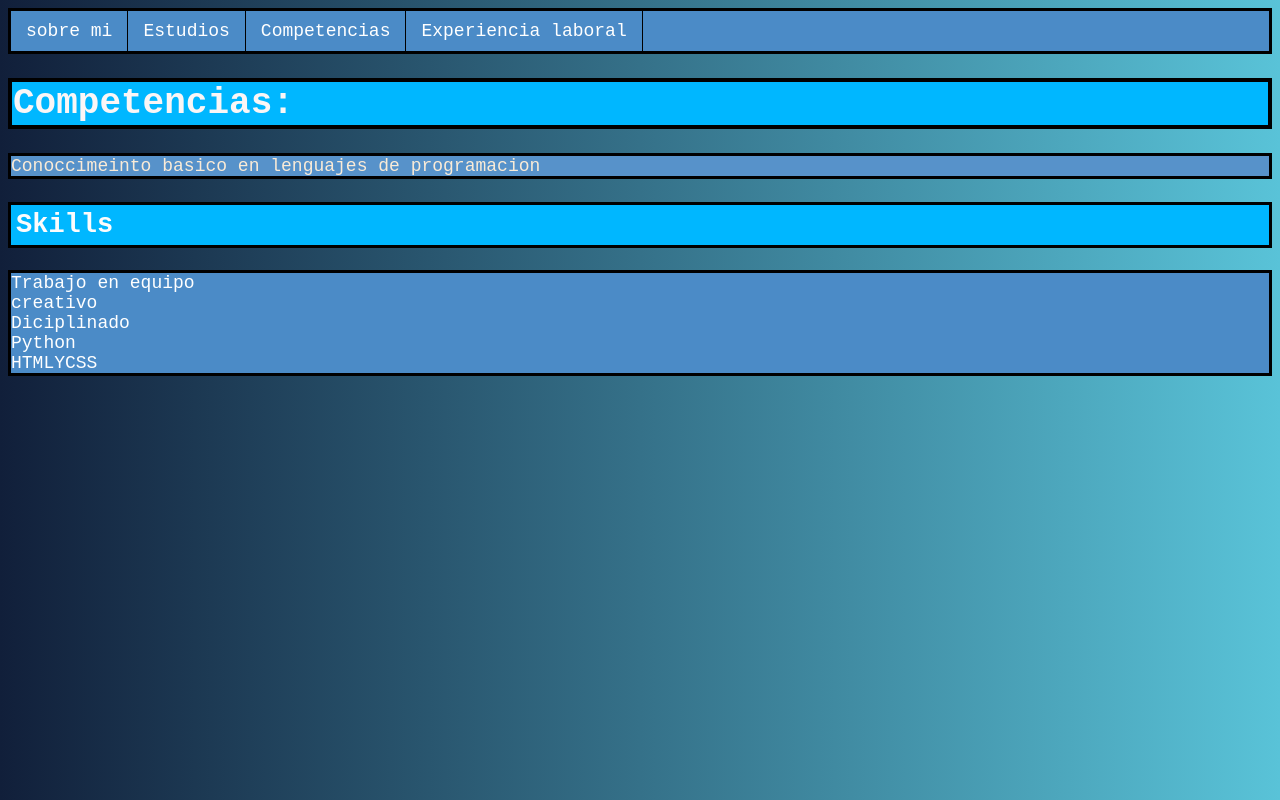
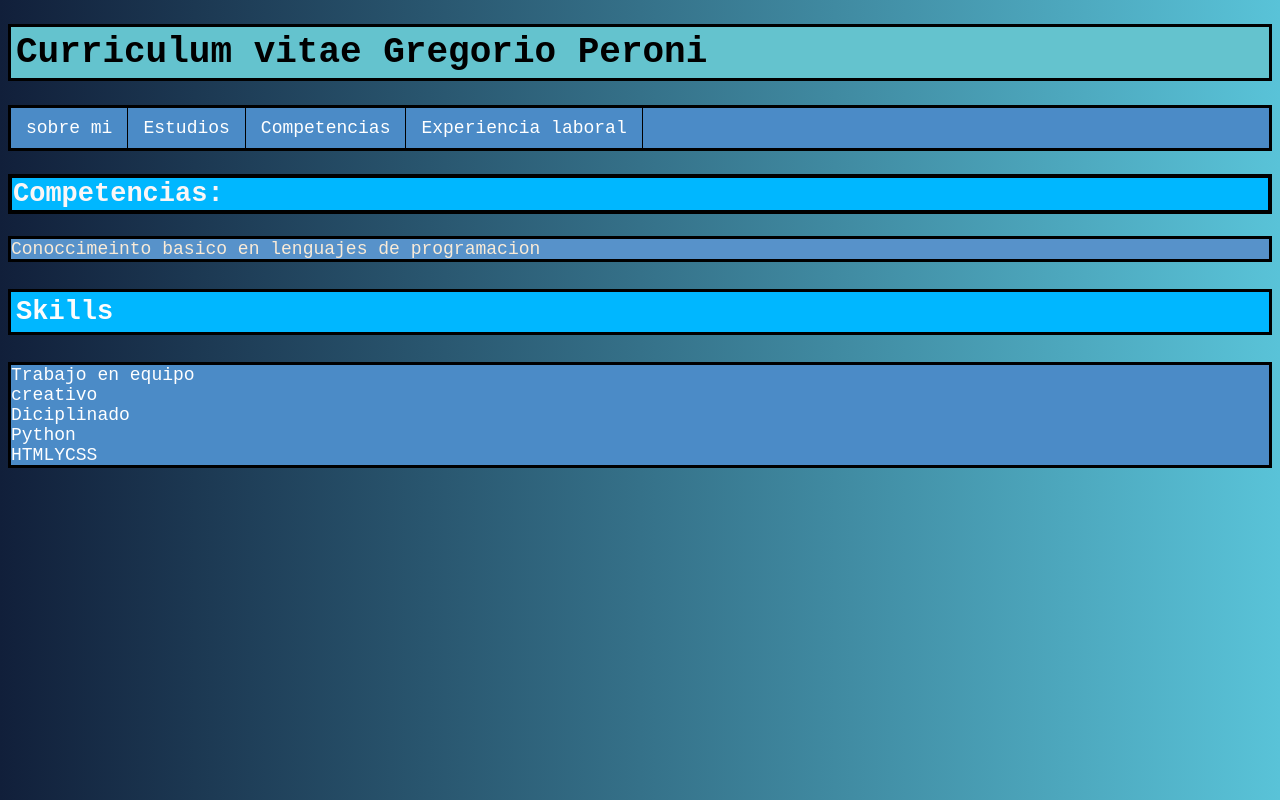
Before and after one commit to elgregoxx/CV, a plain HTML site: page competencias.html in a window 1280 px wide. Drawn offline with Linux system fonts and the light colour scheme.

Commit message:
Add files via upload

```diff
--- a/competencias.html
+++ b/competencias.html
@@ -8,7 +8,7 @@
 </head>
 <body>
 
-
+    <h1>Curriculum vitae Gregorio Peroni</h1>
     <link rel="stylesheet" href="comptrn.css">
     <ul>
         <li><a href="index.html"> sobre mi</a></li>
@@ -16,10 +16,10 @@
         <li><a href="competencias.html"> Competencias </a></li>
         <li><a href="experiencias.html">  Experiencia laboral </a></li>
     </ul>
-    <h1>Competencias:</h1>
+    <h2>Competencias:</h2>
 
     <p>Conoccimeinto basico en lenguajes de programacion</p>
-    <h2>Skills</h2>
+    <h3>Skills</h3>
     <ul>
         <li>Trabajo en equipo </li>
            <li>creativo
--- a/comptrn.css
+++ b/comptrn.css
@@ -4,7 +4,12 @@ body{background: hsl(195, 32%, 52%);  /* fallback for old browsers */
 
     font-size:large
 }
-h1{background-color: rgb(0, 183, 255);
+h1{background-color: rgb(100, 195, 206);
+    color:black;
+border-style:solid;
+padding: 5px;
+font-family:'Courier New', Courier, monospace;}
+h2{background-color: rgb(0, 183, 255);
     color:rgb(250, 246, 246);
 border: solid 4px black;
 padding: 1px;
@@ -12,7 +17,7 @@ font-family:'Courier New', Courier, monospace;}
 
 
 
-    h2{ background-color: rgb(0, 183, 255);
+    h3{ background-color: rgb(0, 183, 255);
         color:rgb(252, 252, 252);
     border: solid 3px black;
     padding: 5px;
```
